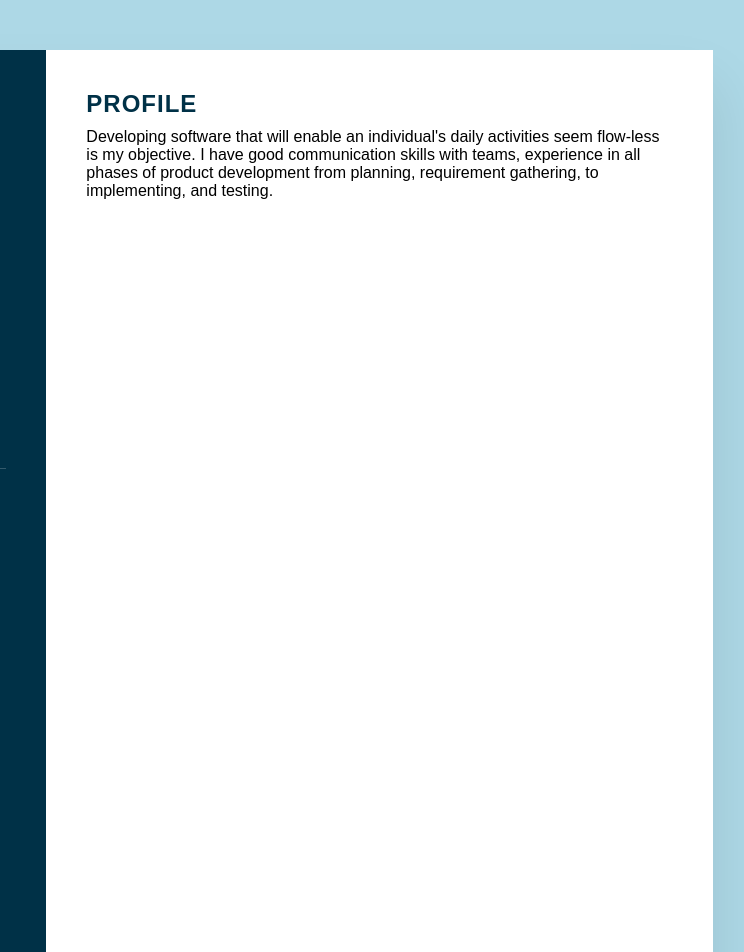
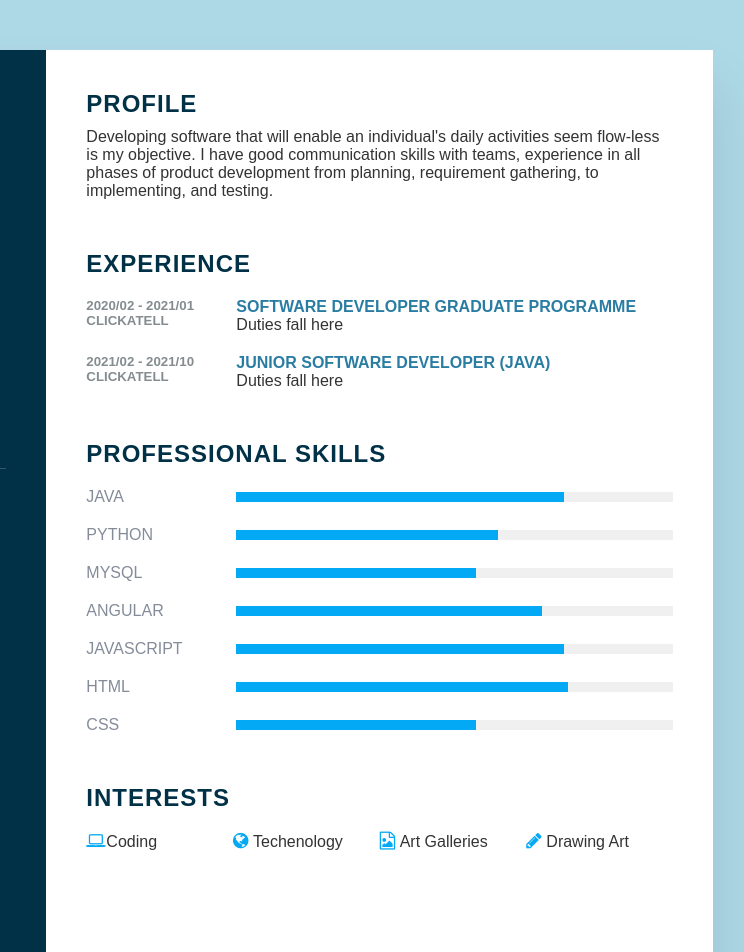
Before and after one commit to Pats101/Portfolio, a plain HTML site: page index.html in a window 1280 px wide. Shown: the top 952 px of the page, 427-1171 px from the left. Drawn offline with Linux system fonts and the light colour scheme; a web font is replaced by a local one.

Commit message:
completed right-side of e-cv

```diff
--- a/css/style.css
+++ b/css/style.css
@@ -162,3 +162,106 @@ body{
     letter-spacing: 1px;
     margin-bottom: 10px;
 }
+
+p {
+    color: #333;
+}
+
+.about .box {
+    display: flex;
+    flex-direction: row;
+    margin: 20px 0;
+}
+
+.about .box .year_company {
+    min-width: 150px;
+}
+
+.about .box .year_company h5 {
+    text-transform: uppercase;
+    color: #848c90;
+    font-weight: 600;
+}
+
+.about .box .text h4 {
+    text-transform: uppercase;
+    color: #2a7da2;
+    font-size: 16px;
+}
+
+.skills .box {
+    position: relative;
+    width: 100%;
+    display: grid;
+    grid-template-columns: 150px 1fr;
+    justify-content: center;
+    align-items: center;
+}
+
+.skills .box h4 {
+    text-transform: uppercase;
+    color: #848c99;
+    font-weight: 500;
+}
+
+.skills .box .percentage {
+    position: relative;
+    width: 100%;
+    height: 10px;
+    background: #f0f0f0;
+}
+
+.skills .box .percentage div {
+    position: absolute;
+    top: 0;
+    left: 0;
+    height: 100%;
+    background: #03a9f4;
+}
+
+.interest ul {
+    display: grid;
+    grid-template-columns: repeat(4, 1fr);
+}
+
+.interest ul li {
+    list-style: none;
+    color: #333;
+    font-weight: 500;
+    margin: 10px 0;
+}
+
+.interest ul li .fa {
+    color: #03a9f4;
+    font-size: 18px;
+    width: 20px;
+}
+
+@media(max-width: 1000px){
+    .container {
+        margin: 10px;
+        grid-template-columns: repeat(1, 1fr);
+    }
+
+    .interest ul {
+        grid-template-columns: repeat(2, 1fr);
+    }
+}
+
+@media(max-width: 600px){
+    .about .box {
+        flex-direction: column;
+    }
+
+    .about .box .year_company {
+        margin-bottom: 5px;
+    }
+
+    .interest ul {
+        grid-template-columns: repeat(1, 1fr);
+    }
+
+    .skills .box {
+        grid-template-columns: repeat(1, 1fr);
+    }
+}
--- a/index.html
+++ b/index.html
@@ -92,6 +92,84 @@
 				<p>Developing software that will enable an individual's daily activities seem flow-less is my objective. I have good communication skills
 					with teams, experience in all phases of product development from planning, requirement gathering, to implementing, and testing.</p>
 			</div>
+			<div class="about">
+				<h2 class="title2">Experience</h2>
+				<div class="box">
+					<div class="year_company">
+						<h5>2020/02 - 2021/01</h5>
+						<h5>Clickatell</h5>
+					</div>
+					<div class="text">
+						<h4>Software Developer Graduate Programme</h4>
+						<p>Duties fall here</p>
+					</div>
+				</div>
+				<div class="box">
+					<div class="year_company">
+						<h5>2021/02 - 2021/10</h5>
+						<h5>Clickatell</h5>
+					</div>
+					<div class="text">
+						<h4>Junior Software Developer (JAVA)</h4>
+						<p>Duties fall here</p>
+					</div>
+				</div>
+			</div>
+
+			<div class="about skills">
+				<h2 class="title2">Professional Skills</h2>
+				<div class="box">
+					<h4>Java</h4>
+					<div class="percentage">
+						<div style="width: 75%;"></div>
+					</div>
+				</div>
+				<div class="box">
+					<h4>Python</h4>
+					<div class="percentage">
+						<div style="width: 60%;"></div>
+					</div>
+				</div>
+				<div class="box">
+					<h4>Mysql</h4>
+					<div class="percentage">
+						<div style="width: 55%;"></div>
+					</div>
+				</div>
+				<div class="box">
+					<h4>Angular</h4>
+					<div class="percentage">
+						<div style="width: 70%;"></div>
+					</div>
+				</div>
+				<div class="box">
+					<h4>JavaScript</h4>
+					<div class="percentage">
+						<div style="width: 75%;"></div>
+					</div>
+				</div>
+				<div class="box">
+					<h4>Html</h4>
+					<div class="percentage">
+						<div style="width: 76%;"></div>
+					</div>
+				</div>
+				<div class="box">
+					<h4>Css</h4>
+					<div class="percentage">
+						<div style="width: 55%;"></div>
+					</div>
+				</div>
+			</div>
+			<div class="about interest">
+				<h2 class="title2">Interests</h2>
+				<ul>
+					<li><i class="fa fa-laptop" aria-hidden="true"></i></i>Coding</li>
+					<li><i class="fa fa-globe" aria-hidden="true"></i>Techenology</li>
+					<li><i class="fa fa-file-image-o" aria-hidden="true"></i></i>Art Galleries</li>
+					<li><i class="fa fa-pencil" aria-hidden="true"></i>Drawing Art</li>
+				</ul>
+			</div>
 		</div>
 	</div>
 </body>
```
